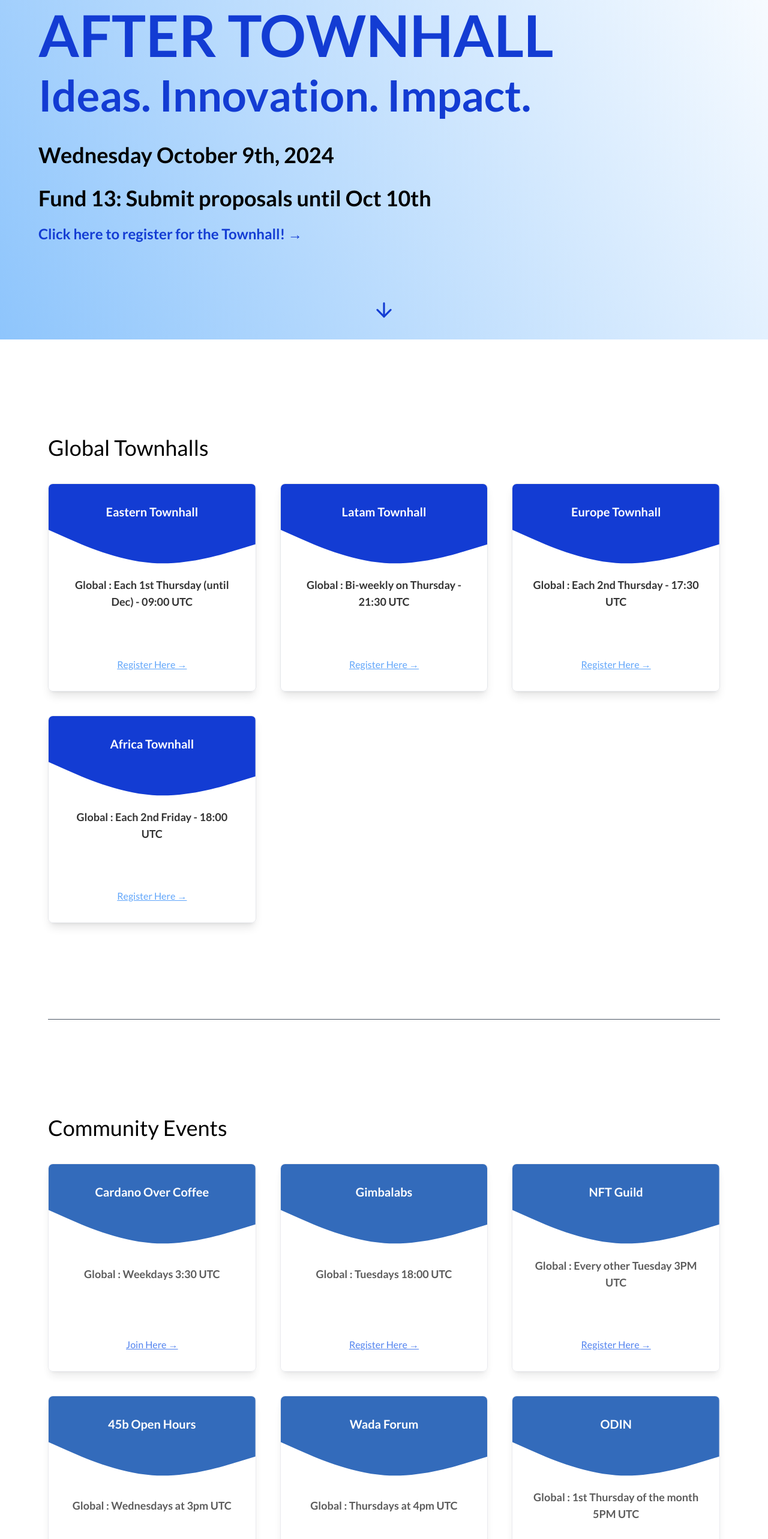
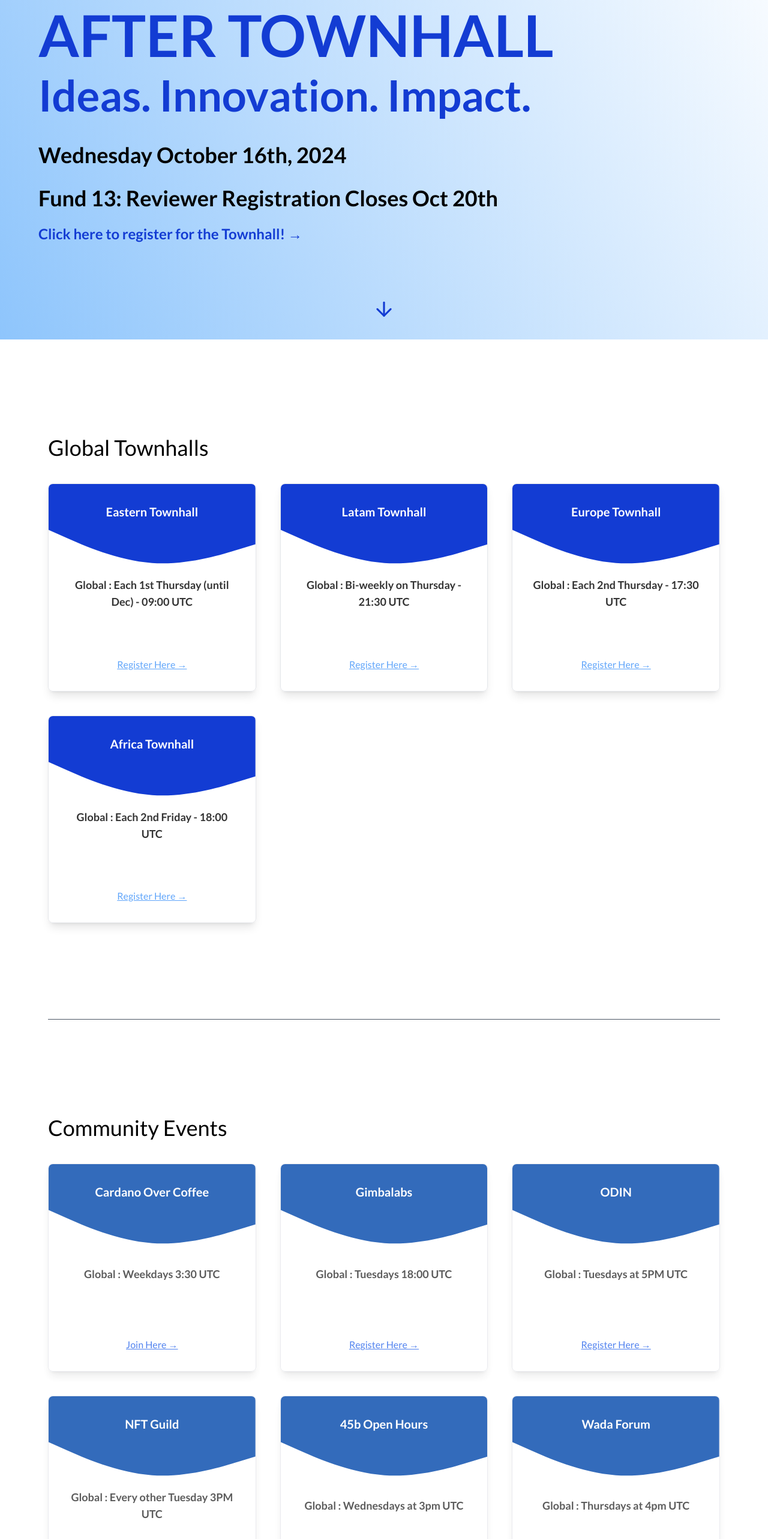
Before and after one commit to blinklabs-io/after-town-hall, a React (Vite) app: page / in a window 1280 px wide. Shown: the part 234-2800 px from the top of the page at 60% size. Built offline with nearby package versions, Linux system fonts and the light colour scheme.

Commit message:
Update 10/16 breakout rooms (#34)

```diff
--- a/src/afterTownHallData.ts
+++ b/src/afterTownHallData.ts
@@ -41,6 +41,14 @@
       description:
         'Gimbalabs Playground every Tuesday, an open space for small groups to get together, learn + build in public.',
     },
+        {
+      name: 'ODIN',
+      time: 'Tuesdays at 5PM UTC',
+      zoomLink:
+        'https://us02web.zoom.us/j/88676315753?pwd=dlcrNTY5U1FwWkhZMzRtUlozZ291dz09',
+      description:
+        'Anyone interested in being part of an Open Decentralized Innovation Network that uses Sociocracy 3.0 principles and patterns is welcome to join us!',
+    },
     {
       name: 'NFT Guild',
       time: 'Every other Tuesday 3PM UTC',
@@ -64,14 +72,6 @@
       description: "Wada's Web3 Africa weekly. Join us!",
     },
     {
-      name: 'ODIN',
-      time: '1st Thursday of the month 5PM UTC',
-      zoomLink:
-        'https://us02web.zoom.us/j/88676315753?pwd=dlcrNTY5U1FwWkhZMzRtUlozZ291dz09',
-      description:
-        'Anyone interested in being part of an Open Decentralized Innovation Network that uses Sociocracy 3.0 principles and patterns is welcome to join us!',
-    },
-    {
       name: 'Eu Cardano Community',
       time: 'Date & Time varies',
       link: 'https://twitter.com/EuCardano',
@@ -81,23 +81,13 @@
   ],
   breakoutRooms: [
     {
-      name: 'Alternative Catalyst voting schemes',
-      host: 'Catalyst, IOG Research, & Photrek',
-      description: 'Presenting milestone 3 Analyses of the selected voting schemes with new crypto protocols',
-    },
-    {
-      name: 'Fund 13 x Cardano Foundation',
-      host: 'Alex Maaza',
-      description: 'Building on insights from Fund 12, the Cardano Foundations involvement in Fund 13 focuses on enterprise adoption and deeper engagement. Join us to learn how were driving impactful change and how you can get involved in shaping the ecosystem!',
-    },
-    {
-      name: 'PeakChain Blockchain & AI mobility Platform',
-      host: 'Hichem BenRejeb',
-      description: 'Join us as we present our Fund 13 Proposals and talk about their impact',
+      name: '9 Phases of DAOification',
+      host: 'Logan Panchot',
+      description: 'In this breakout room we will discuss how Clarity is driving enterprise adoption with our DAO playbook.',
     },
     {
       name: 'Townhall Check-In',
-      host: 'Darlington Wleh',
+      host: 'Lidonation',
       description:
         "Check-in for today's Townhall and build your secure Cardano online reputation. Stop by this breakout room and quickly scan the QR code with the ProofSpace app. Receive a Verifiable Credential attesting to your attendance, without sharing any personal information. Sponsored by Lido Nation.",
     },
@@ -118,8 +108,8 @@
     deadline: 'Breakout Room requests due by Tuesdays 18:00 UTC.',
   },
   generalInfo: {
-    date: 'Wednesday October 9th, 2024',
-    upcomingEvent: 'Fund 13: Submit proposals until Oct 10th',
+    date: 'Wednesday October 16th, 2024',
+    upcomingEvent: 'Fund 13: Reviewer Registration Closes Oct 20th',
   },
 };
 
```
